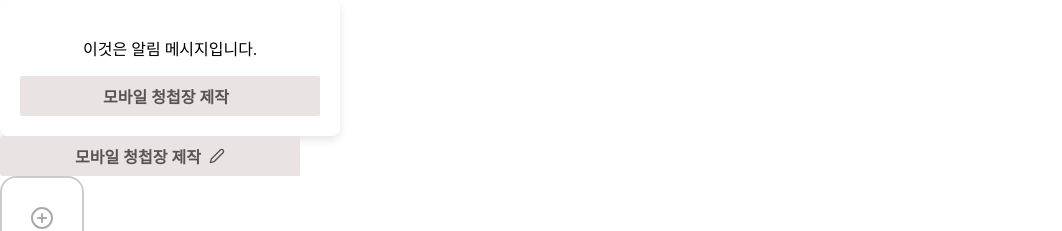
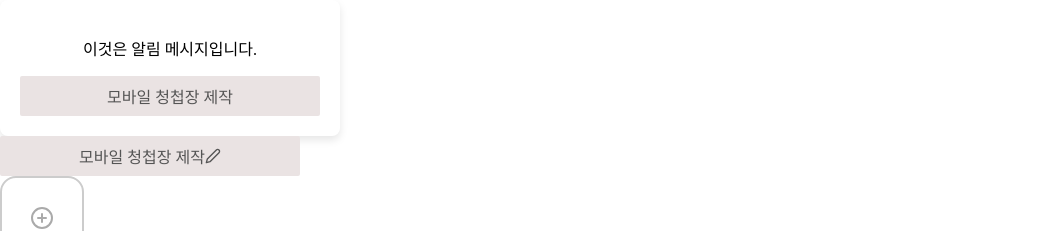
Before and after one commit to SCSA-team-1/Outvite, a React (Create React App) app in the folder dev/FE/outvite/: page / in a window 1280 px wide. Shown: the top 231 px of the page, without its empty margins (0-1062 px from the left). Built offline with nearby package versions, Linux system fonts and the light colour scheme; a web font is replaced by a local one.

Commit message:
:sparkles:_버튼 text 크기 굵기 조절 될 수 있도록 props 추가_(#28)

```diff
--- a/dev/FE/outvite/src/components/common/CommonButton/CommonButton.css
+++ b/dev/FE/outvite/src/components/common/CommonButton/CommonButton.css
@@ -1,3 +1,5 @@
+/** @format */
+
 .common-button {
   display: flex;
   align-items: center;
@@ -5,16 +7,17 @@
   border: none;
   cursor: pointer;
   font-size: 1rem;
-    padding: 0.5em 1em;
   transition: background-color 0.2s ease-in-out;
+  padding: 0;
 }
 
 .common-button .button-icon {
   display: flex;
-    margin-left: 0.5em;
-
 }
 
 .common-button .button-title {
-    font-weight: bold;
+  text-align: center;
+  display: flex;
+  align-items: center;
+  justify-content: center;
 }
--- a/dev/FE/outvite/src/components/common/CommonButton/CommonButton.js
+++ b/dev/FE/outvite/src/components/common/CommonButton/CommonButton.js
@@ -8,7 +8,10 @@ const CommonButton = ({
   buttonTextColor,
   buttonWidth,
   buttonHeight,
-  buttonRadius = "m"
+  fontWeight = "regular",
+  buttonRadius = "m",
+  buttonFunction,
+  fontSize
 }) => {
   const buttonStyles = {
     backgroundColor,
@@ -16,6 +19,8 @@ const CommonButton = ({
     width: buttonWidth,
     height: buttonHeight,
     borderRadius: getBorderRadius(buttonRadius),
+    fontSize:fontSize,
+    fontWeight:fontWeight
   };
 
   function getBorderRadius(radius) {
@@ -36,8 +41,8 @@ const CommonButton = ({
   }
 
   return (
-    <button className="common-button" style={buttonStyles}>
-      <span className="button-title">{buttonTitle}</span>
+    <button className="common-button" style={buttonStyles} onClick={buttonFunction}>
+      <div className="button-title">{buttonTitle}</div>
       {buttonIcon && <span className="button-icon">{buttonIcon}</span>}
     </button>
   );
```
Lines whose indentation alone changed are shown as unchanged.
